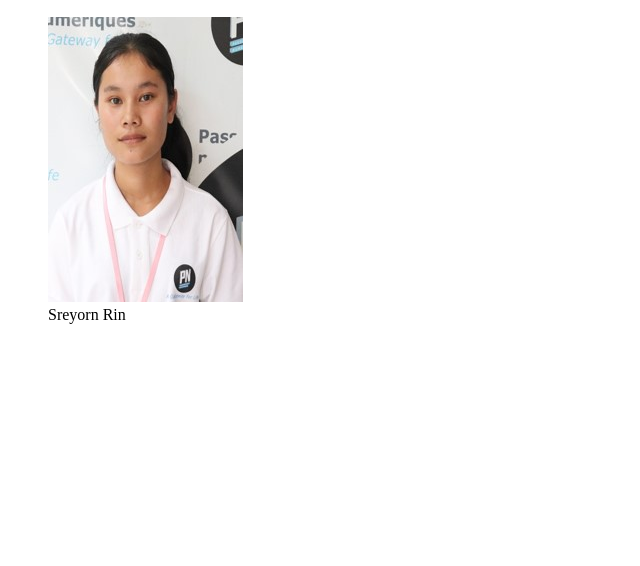
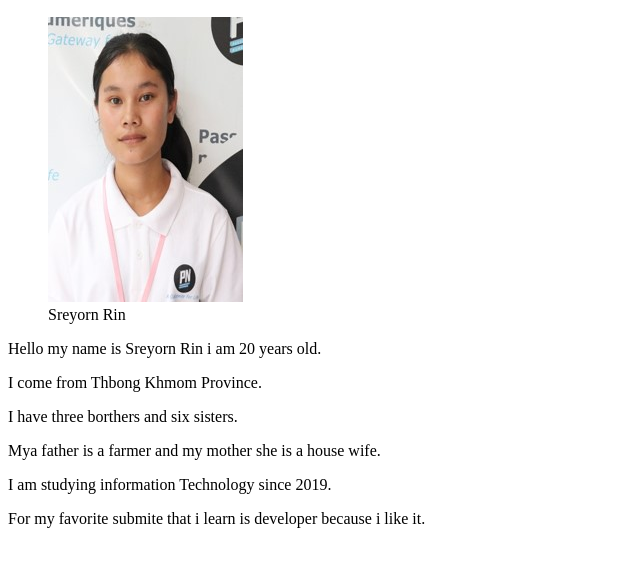
Before and after one commit to sreyornrin/my_web_app, a plain HTML site: page index.html in a window 1280 px wide. Shown: the part 110-676 px from the top of the page, without its empty margins (0-640 px from the left). Drawn offline with Linux system fonts and the light colour scheme.

Commit message:
Introduction

```diff
--- a/index.html
+++ b/index.html
@@ -14,6 +14,30 @@
       <img src="image/Picture59.jpg" alt="Sreyorn Rin">
       <figcaption>Sreyorn Rin</figcaption>
     </figure>
+
+    <p>
+      Hello my name is Sreyorn Rin i am 20 years old.
+    </p>
+
+    <p>
+      I come from Thbong Khmom Province.
+    </p>
+
+    <p>
+      I have three borthers and six sisters.
+    </p>
+
+    <p>
+      Mya father is a farmer and my mother she is a house wife.
+    </p>
+
+    <p>
+      I am studying information Technology since 2019.
+    </p>
+
+    <p>
+      For my favorite submite that i learn is developer because i like it.
+    </p>
   </body>
 
 </html>
```
